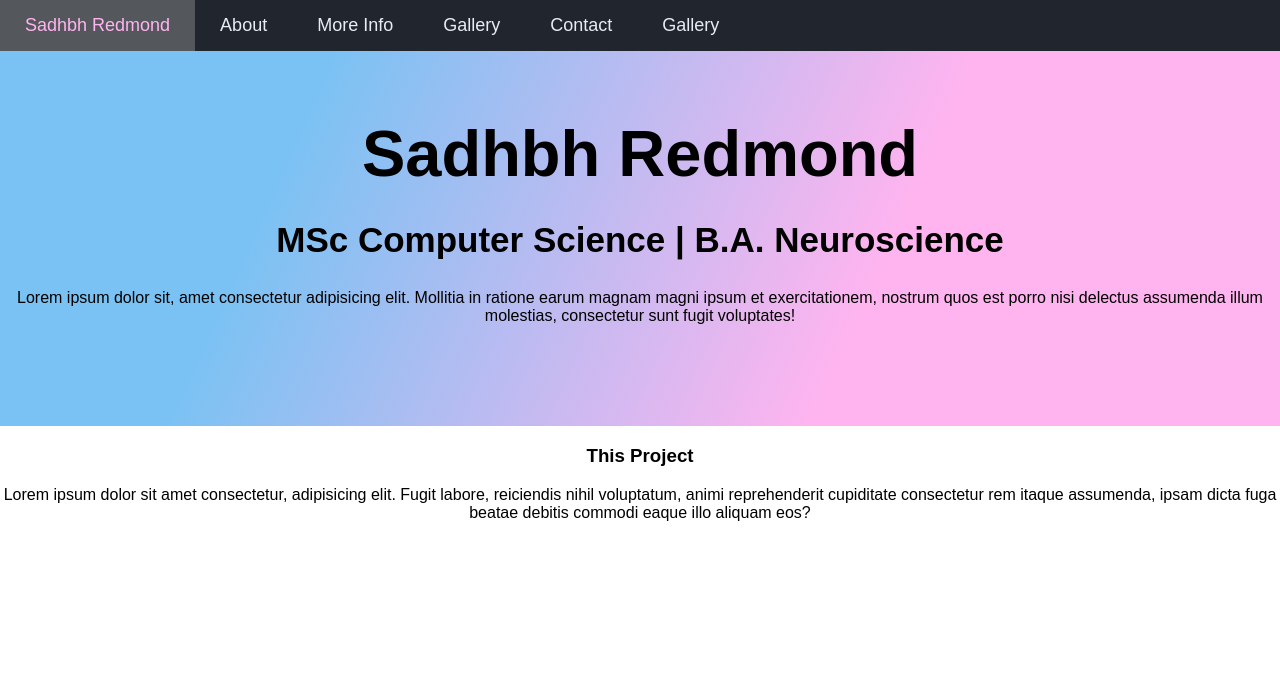
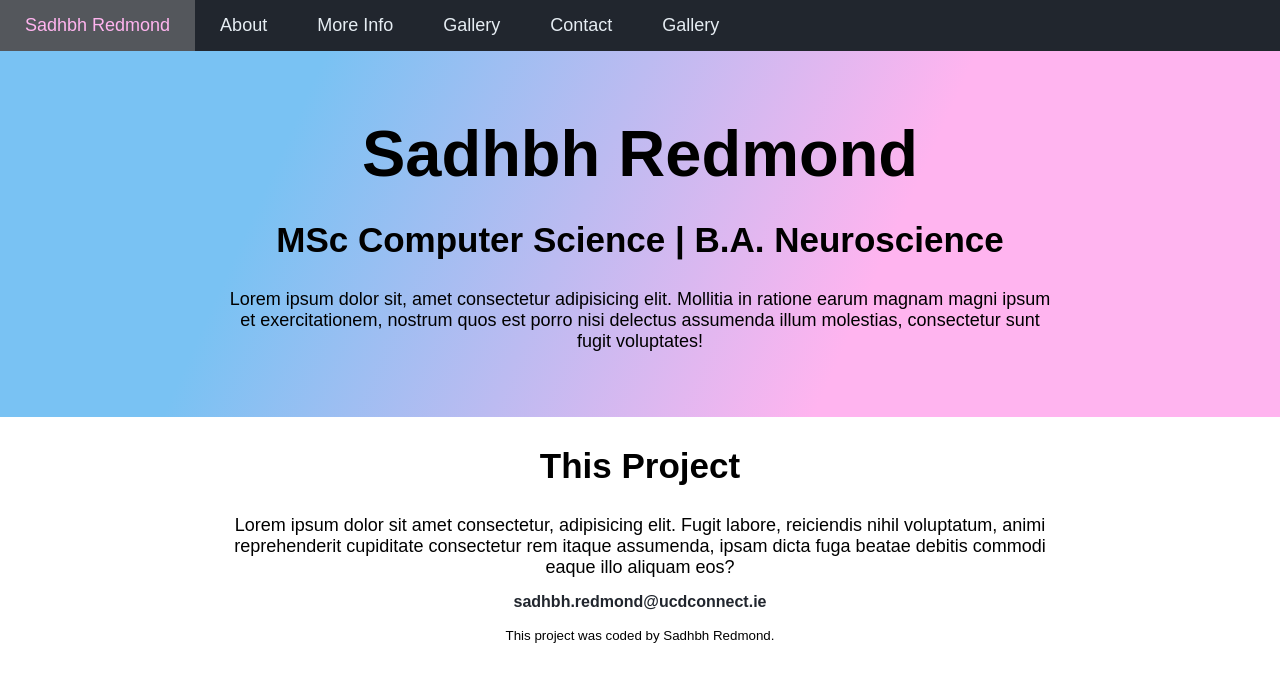
Before and after one commit to sadhbh23/COMP30680-Web-Dev_A1, a plain HTML site: page index.html in a window 1280 px wide. Drawn offline with Linux system fonts and the light colour scheme.

Commit message:
Added Footer Element to index.html

```diff
--- a/index.html
+++ b/index.html
@@ -19,17 +19,19 @@
         </nav>
       </header>
       <div class="page-hero">
-        <h1>Sadhbh Redmond</h1>
-        <h2>MSc Computer Science | B.A. Neuroscience</h2>
-        <p>
-          Lorem ipsum dolor sit, amet consectetur adipisicing elit. Mollitia in
-          ratione earum magnam magni ipsum et exercitationem, nostrum quos est
-          porro nisi delectus assumenda illum molestias, consectetur sunt fugit
-          voluptates!
-        </p>
+        <div class="page-hero-content">
+          <h1>Sadhbh Redmond</h1>
+          <h2>MSc Computer Science | B.A. Neuroscience</h2>
+          <p>
+            Lorem ipsum dolor sit, amet consectetur adipisicing elit. Mollitia
+            in ratione earum magnam magni ipsum et exercitationem, nostrum quos
+            est porro nisi delectus assumenda illum molestias, consectetur sunt
+            fugit voluptates!
+          </p>
+        </div>
       </div>
       <div class="main-content">
-        <h3>This Project</h3>
+        <h2>This Project</h2>
         <p>
           Lorem ipsum dolor sit amet consectetur, adipisicing elit. Fugit
           labore, reiciendis nihil voluptatum, animi reprehenderit cupiditate
@@ -37,6 +39,12 @@
           commodi eaque illo aliquam eos?
         </p>
       </div>
+      <footer>
+        <a href="mailto:sadhbh.redmond@ucdconnect.ie" class="email-link"
+          >sadhbh.redmond@ucdconnect.ie</a
+        >
+        <small>This project was coded by Sadhbh Redmond.</small>
+      </footer>
     </div>
   </body>
 </html>
--- a/src/styles.css
+++ b/src/styles.css
@@ -59,6 +59,19 @@ h2 {
   font-size: 35px;
 }
 
+p {
+  font-size: 18px;
+  margin-bottom: 0px;
+}
+
+a.email-link {
+  color: var(--primary-colour);
+  display: block;
+  font-weight: 700;
+  margin: 15px 0;
+  text-decoration: none;
+}
+
 .page-hero {
   background: linear-gradient(
     114.2deg,
@@ -66,5 +79,15 @@ h2 {
     rgb(255, 180, 239) 67.7%
   );
   margin: 0 auto;
-  padding: 65px 0px 85px;
+  padding: 65px 0px 65px;
 }
+
+.page-hero-content {
+  margin: 0 auto;
+  max-width: 65%;
+}
+
+.main-content {
+  margin: 0 auto;
+  max-width: 65%;
+}
```
